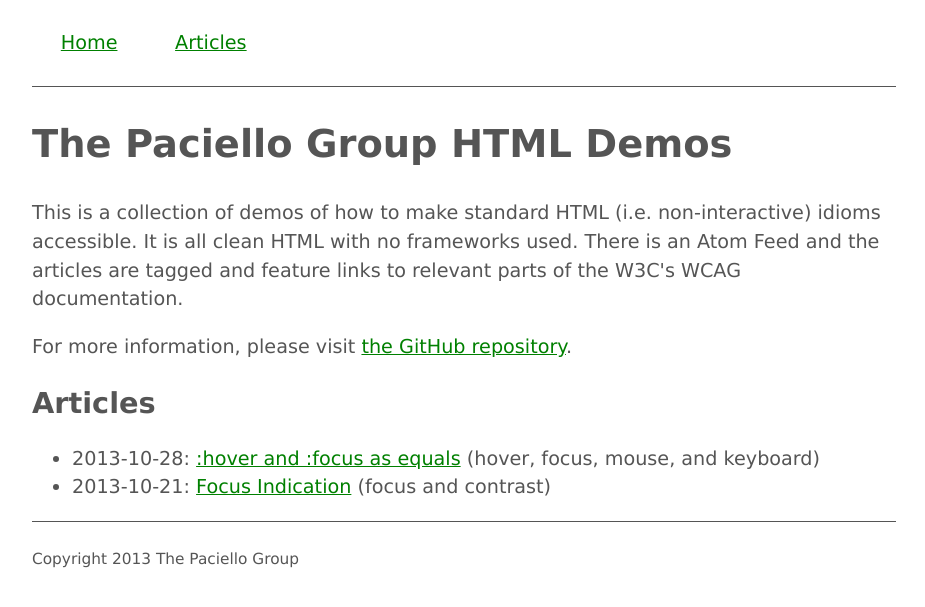
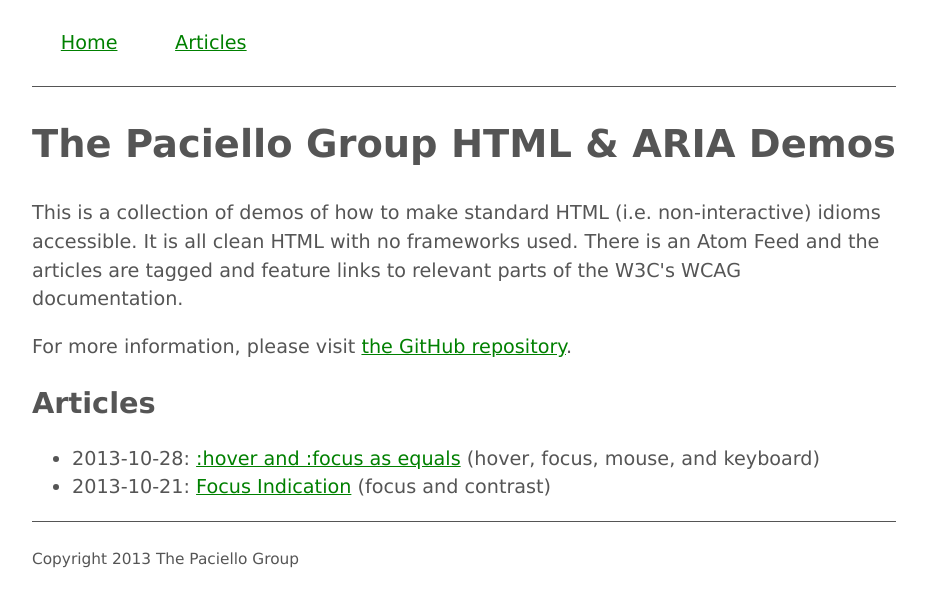
Before and after one commit to ThePacielloGroup/demos, a Jekyll site: the page built from index.html, in a window 1280 px wide. Shown: the top 607 px of the page, without its empty margins (176-1101 px from the left). Built offline with Jekyll 4.4.1, drawn with Linux system fonts in a browser that asks for light colours.

Commit message:
Reflect that this is HTML and ARIA demos

```diff
--- a/atom.xml
+++ b/atom.xml
@@ -3,7 +3,7 @@
 ---
 <?xml version="1.0" encoding="utf-8"?>
 <feed xmlns="http://www.w3.org/2005/Atom">
- <title>The Paciello Group HTML Demos</title>
+ <title>The Paciello Group HTML & ARIA Demos</title>
  <link href="http://thepaciellogroup.github.io/html-demos/atom.xml" rel="self"/>
  <link href="http://thepaciellogroup.github.io/html-demos/"/>
  <updated>{{ site.time | date_to_xmlschema }}</updated>
--- a/index.html
+++ b/index.html
@@ -1,11 +1,11 @@
 ---
 layout: base
-title: The Paciello Group HTML Demos
+title: The Paciello Group HTML & ARIA Demos
 ---
 {% include path %}
 <section>
 	<header>
-		<h1>The Paciello Group HTML Demos</h1>
+		<h1>The Paciello Group HTML & ARIA Demos</h1>
 	</header>
 	<p>This is a collection of demos of how to make standard HTML (i.e. non-interactive) idioms accessible.  It is all clean HTML with no frameworks used.  There is an Atom Feed and the articles are tagged and feature links to relevant parts of the W3C's WCAG documentation.</p>
 	<p>For more information, please visit <a href="http://github.com/thepaciellogroup/html-demos/">the GitHub repository</a>.</p>
```
Also changed, not shown: README.md.
